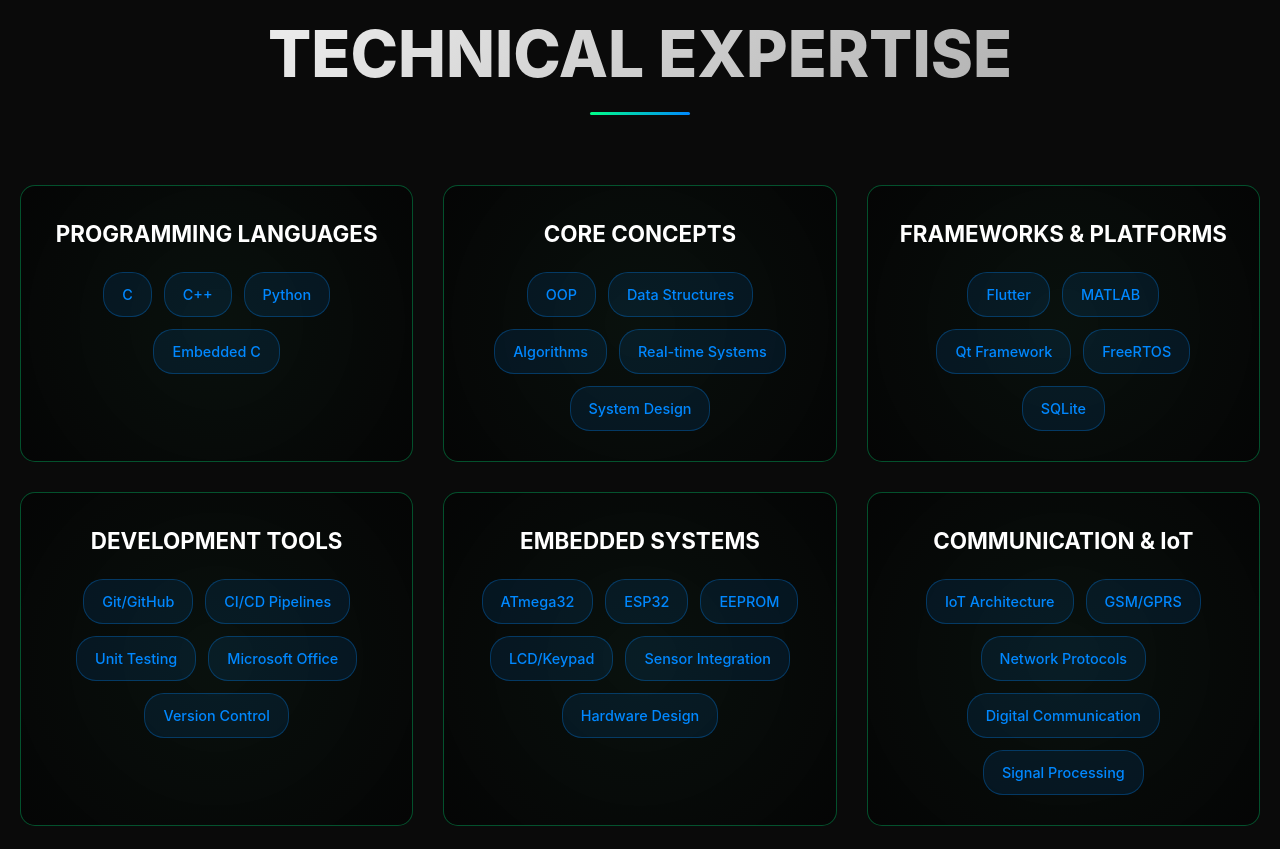
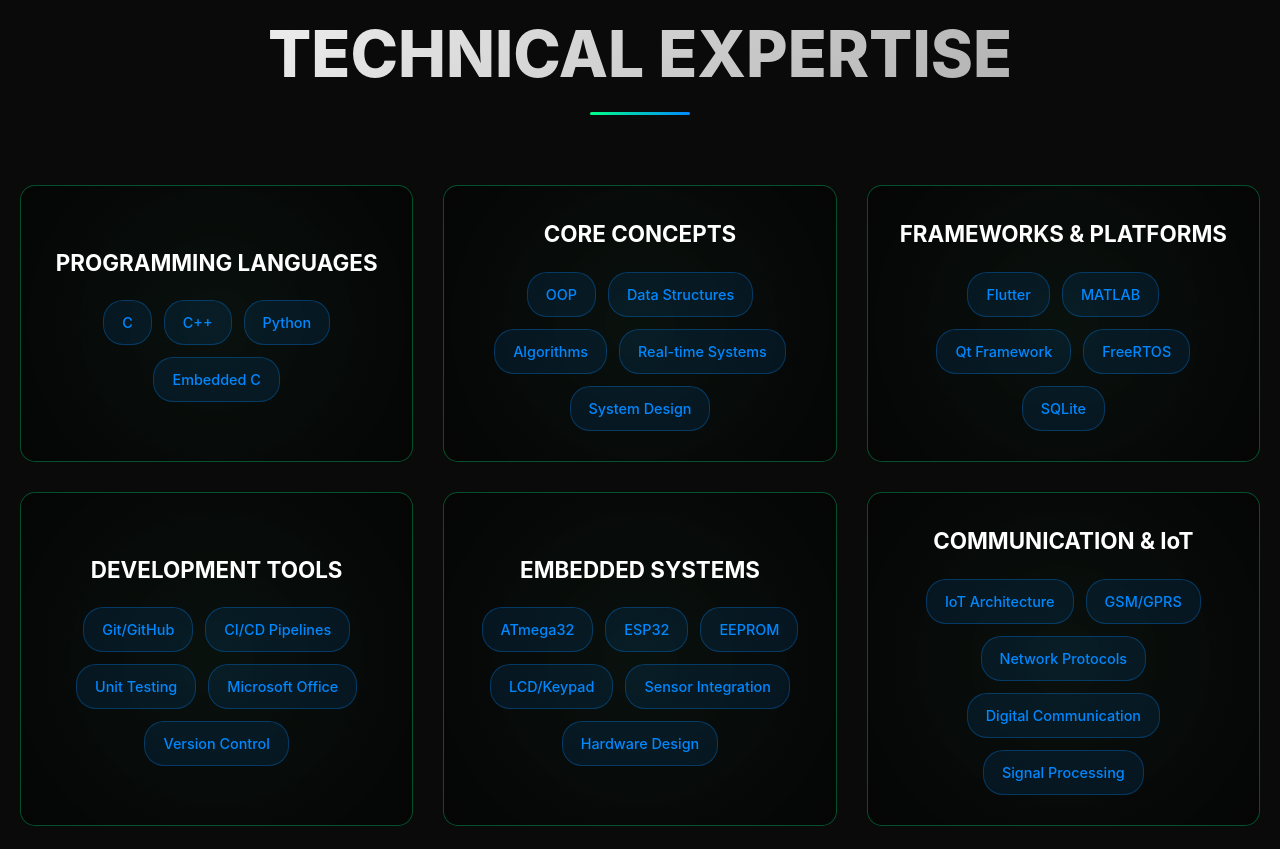
Before and after one commit to abdalla1111/abdalla1111.github.io, a plain HTML site: page index.html in a window 1280 px wide. Shown: the part 3211-4060 px from the top of the page. Drawn offline with Linux system fonts and the light colour scheme.

Commit message:
Update index.html

```diff
--- a/index.html
+++ b/index.html
@@ -317,12 +317,10 @@
             position: relative;
             overflow: hidden;
             transition: all 0.3s ease;
-        }
-
-        /* THIS IS THE NEW RULE TO FIX THE ISSUE */
-        .skill-board-content {
-            position: relative;
-            z-index: 2;
+            display: flex;
+            flex-direction: column;
+            justify-content: center; /* Center content vertically */
+            align-items: center; /* Center content horizontally */
         }
 
         .skill-board::before {
@@ -334,7 +332,7 @@
             bottom: -2px;
             background: linear-gradient(45deg, #00ff88, #0088ff, #ff0088, #00ff88);
             border-radius: 15px;
-            z-index: 1; /* Changed from -1 to 1 for better stacking control */
+            z-index: 1;
             opacity: 0;
             transition: opacity 0.3s ease;
         }
@@ -353,6 +351,8 @@
             color: #ffffff;
             margin-bottom: 20px;
             text-align: center;
+            position: relative; /* Ensure title is above the glow */
+            z-index: 3;
         }
 
         .skill-items {
@@ -360,6 +360,8 @@
             flex-wrap: wrap;
             gap: 12px;
             justify-content: center;
+            position: relative; /* Ensure items are above the glow */
+            z-index: 3;
         }
 
         .skill-chip {
@@ -686,7 +688,6 @@
 
             <div class="skills-grid">
                 <div class="skill-board">
-                    <div class="skill-board-content">
                     <h3 class="skill-category-title">PROGRAMMING LANGUAGES</h3>
                     <div class="skill-items">
                         <span class="skill-chip">C</span>
@@ -695,10 +696,8 @@
                         <span class="skill-chip">Embedded C</span>
                     </div>
                 </div>
-                </div>
 
                 <div class="skill-board">
-                    <div class="skill-board-content">
                     <h3 class="skill-category-title">CORE CONCEPTS</h3>
                     <div class="skill-items">
                         <span class="skill-chip">OOP</span>
@@ -708,10 +707,8 @@
                         <span class="skill-chip">System Design</span>
                     </div>
                 </div>
-                </div>
 
                 <div class="skill-board">
-                     <div class="skill-board-content">
                     <h3 class="skill-category-title">FRAMEWORKS & PLATFORMS</h3>
                     <div class="skill-items">
                         <span class="skill-chip">Flutter</span>
@@ -721,10 +718,8 @@
                         <span class="skill-chip">SQLite</span>
                     </div>
                 </div>
-                </div>
 
                 <div class="skill-board">
-                    <div class="skill-board-content">
                     <h3 class="skill-category-title">DEVELOPMENT TOOLS</h3>
                     <div class="skill-items">
                         <span class="skill-chip">Git/GitHub</span>
@@ -734,10 +729,8 @@
                         <span class="skill-chip">Version Control</span>
                     </div>
                 </div>
-                </div>
 
                 <div class="skill-board">
-                    <div class="skill-board-content">
                     <h3 class="skill-category-title">EMBEDDED SYSTEMS</h3>
                     <div class="skill-items">
                         <span class="skill-chip">ATmega32</span>
@@ -748,10 +741,8 @@
                         <span class="skill-chip">Hardware Design</span>
                     </div>
                 </div>
-                </div>
 
                 <div class="skill-board">
-                    <div class="skill-board-content">
                     <h3 class="skill-category-title">COMMUNICATION & IoT</h3>
                     <div class="skill-items">
                         <span class="skill-chip">IoT Architecture</span>
@@ -759,7 +750,6 @@
                         <span class="skill-chip">Network Protocols</span>
                         <span class="skill-chip">Digital Communication</span>
                         <span class="skill-chip">Signal Processing</span>
-                        </div>
                     </div>
                 </div>
             </div>
@@ -816,10 +806,3 @@
 
                 <div class="language-item">
                     <div class="language-name">ENGLISH</div>
-                    <div class="language-level">Intermediate</div>
-                </div>
-            </div>
-        </section>
-    </div>
-</body>
-</html>
```
Lines whose indentation alone changed are shown as unchanged.
